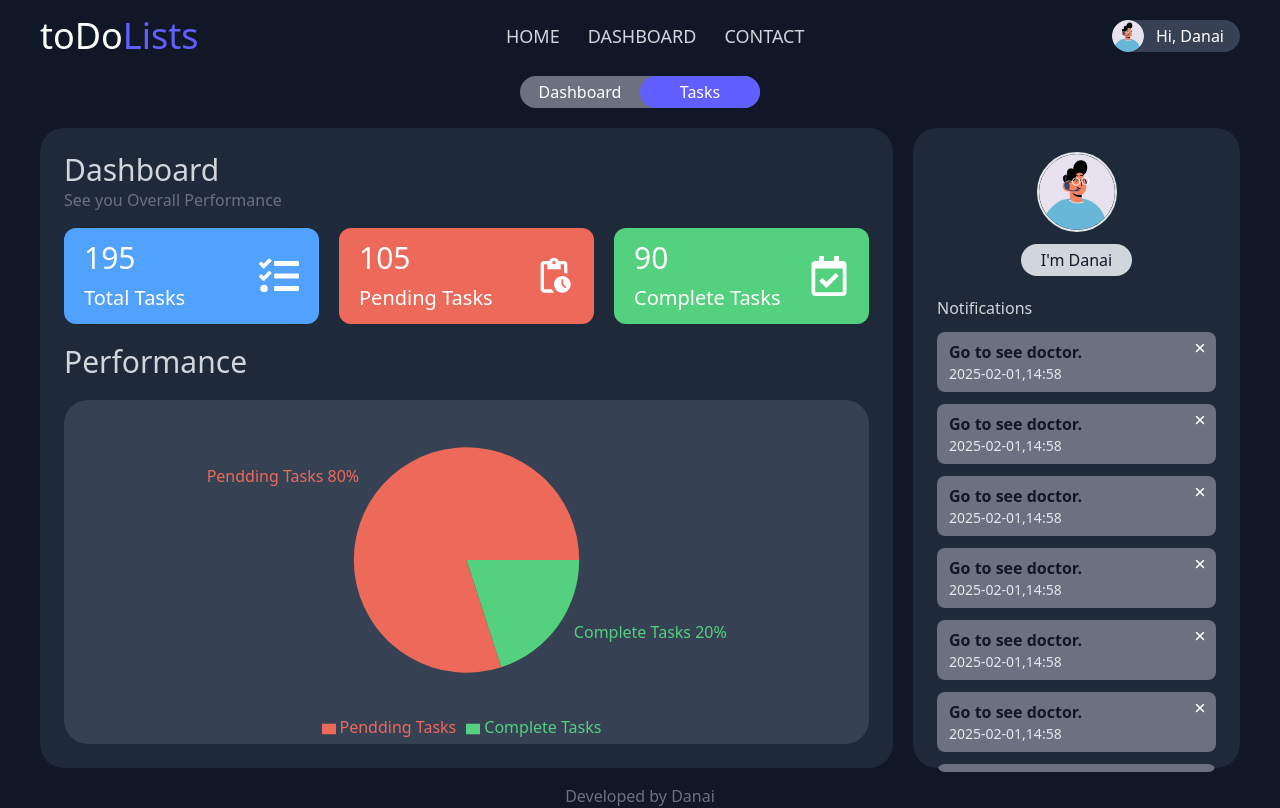
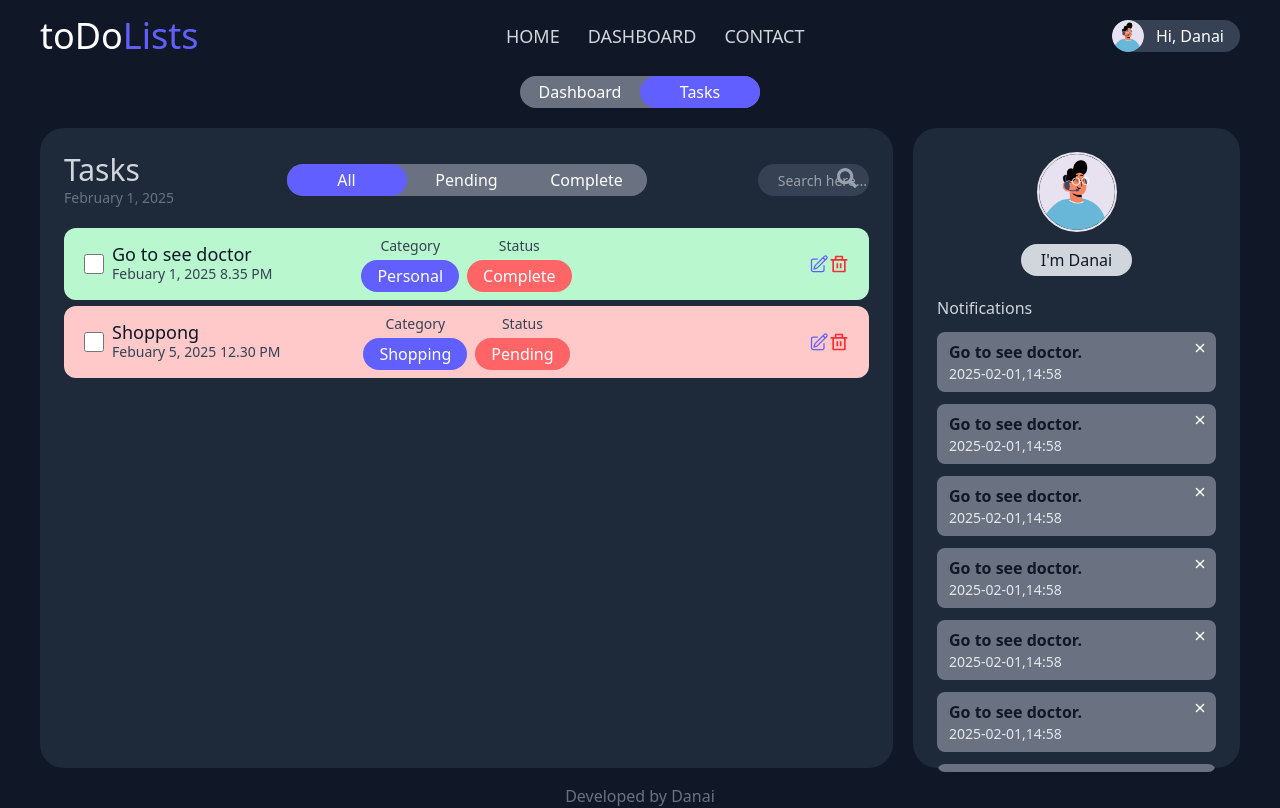
Before and after one commit to Danaiwee/project-todo-app, a React (Vite) app: page /dashboard in a window 1280 px wide. Both pictures are taken after a click on the element "Tasks". Built offline with nearby package versions, Linux system fonts and the light colour scheme.

Commit message:
Added task section

```diff
--- a/package.json
+++ b/package.json
@@ -25,6 +25,7 @@
     "@types/react": "^18.3.18",
     "@types/react-dom": "^18.3.5",
     "@vitejs/plugin-react": "^4.3.4",
+    "daisyui": "^4.12.23",
     "eslint": "^9.17.0",
     "eslint-plugin-react": "^7.37.2",
     "eslint-plugin-react-hooks": "^5.0.0",
--- /dev/null
+++ b/src/components/Task.jsx
@@ -0,0 +1,50 @@
+import { RiDeleteBinLine } from "react-icons/ri";
+import { HiOutlinePencilSquare } from "react-icons/hi2";
+
+const Task = ({content, date, time, category, status}) => {
+  return (
+<div className={ `px-5 py-2 rounded-xl flex items-center ${status === 'Pending' ? 'bg-red-200' : 'bg-green-200'}`}>
+      <div className="flex-3 lg:flex-1 flex items-center">
+        <input
+          type="checkbox"
+          id="activity"
+          className="w-4 h-4 sm:w-5 sm:h-5 border-none outline-none rounded-md focus:outline-none"
+        />
+        <label
+          htmlFor="activity"
+          className="ml-2 text-sm sm:text-lg text-gray-900 font-medium"
+        >
+          {content}
+          <p className="relative -top-1 text-[10px] sm:text-sm text-gray-700">
+            {date}
+            <span> {time}</span>
+          </p>
+        </label>
+      </div>
+
+      <div className="hidden flex-1 sm:flex items-center justify-center gap-2">
+        <div className="flex flex-col items-center gap-1">
+          <p className="text-gray-700 text-sm">Category</p>
+          <button className="bg-indigo-500 px-4 py-1 rounded-full">
+            {category}
+          </button>
+        </div>
+        <div className="hidden lg:flex flex-col items-center gap-1">
+          <p className="text-gray-700 text-sm">Status</p>
+          <button className="bg-red-400 px-4 py-1 rounded-full">{status}</button>
+        </div>
+      </div>
+
+      <div className='flex-1 flex items-center justify-end'>
+        <HiOutlinePencilSquare
+            className='size-4 sm:size-5 text-indigo-500 cursor-pointer'
+        />
+        <RiDeleteBinLine
+            className='size-4 sm:size-5 text-red-500 cursor-pointer'
+        />
+      </div>
+    </div>
+  );
+};
+
+export default Task;
--- /dev/null
+++ b/src/components/Tasks.jsx
@@ -0,0 +1,79 @@
+import { motion } from "framer-motion";
+import { FaSearch } from "react-icons/fa";
+import { useState } from "react";
+
+import { TASK_FILTER_LISTS } from "../constants/data.js";
+import { TASK_DATA } from "../constants/data.js";
+import Task from "./Task";
+
+const Tasks = () => {
+  const [filtered, setFiltered] = useState("All");
+  const [status, setStatus] = useState('Pending');
+  return (
+    <motion.div
+      className="w-full h-full p-6 flex flex-col"
+      initial={{ opacity: 0 }}
+      animate={{ opacity: 1 }}
+      transition={{ duration: 1.5 }}
+    >
+      <div className="flex items-center justify-between">
+        <div className="flex-1 flex flex-col">
+          <h1 className="text-xl sm:text-3xl text-gray-300 font-medium">Tasks</h1>
+          <p className="text-sm sm:text-md text-gray-500">February 1, 2025</p>
+        </div>
+
+        <div className="hidden flex-1 w-fit bg-gray-500 rounded-full lg:flex items-center justify-between">
+          {TASK_FILTER_LISTS.map((item, index) => (
+            <div
+              key={index}
+              className={`w-30 flex-1 flex justify-center rounded-full py-1 px-5 transition-all duration-300 cursor-pointer ${
+                filtered === item ? "bg-indigo-500" : ""
+              }`}
+              onClick={() => setFiltered(item)}
+            >
+              <p>{item}</p>
+            </div>
+          ))}
+        </div>
+
+        <div className="flex-1 relative flex justify-end w-full">
+          <input
+            className="w-full md:w-[50%] h-8 bg-gray-700 ouline-none border-none rounded-full focus:outline-none pl-5 overflow-hidden text-sm sm:text-md"
+            type="text"
+            placeholder="Search here..."
+          />
+          <FaSearch className="hidden sm:block size-5 absolute text-gray-400 top-1 right-3" />
+        </div>
+      </div>
+
+      <div className="lg:hidden w-full bg-gray-500 rounded-full flex items-center justify-between mt-5">
+        {TASK_FILTER_LISTS.map((item, index) => (
+          <div
+            key={index}
+            className={`w-20 text-sm flex-1 flex justify-center rounded-full py-1 px-5 transition-all duration-300 cursor-pointer ${
+              filtered === item ? "bg-indigo-500" : ""
+            }`}
+            onClick={() => setFiltered(item)}
+          >
+            <p>{item}</p>
+          </div>
+        ))}
+      </div>
+
+      <div className='w-full h-full overflow-y-auto scrollbar-hidden flex flex-col mt-5 gap-1.5'>
+        {TASK_DATA.map((item) => (
+          <Task
+            key={item.id}
+            content={item.content}
+            date={item.date}
+            time={item.time}
+            category={item.category}
+            status={item.status}
+          />
+        ))}
+      </div>
+    </motion.div>
+  );
+};
+
+export default Tasks;
--- a/src/constants/data.js
+++ b/src/constants/data.js
@@ -3,18 +3,48 @@ import { MdOutlinePendingActions } from "react-icons/md";
 import { FaRegCalendarCheck } from "react-icons/fa";
 
 export const HEADER_LISTS = [
-    {id: '1', title: 'HOME', link: '/'},
-    {id: '2', title: 'DASHBOARD', link: '/dashboard'},
-    {id: '3', title: 'CONTACT', link: '/contact'}
+  { id: "1", title: "HOME", link: "/" },
+  { id: "2", title: "DASHBOARD", link: "/dashboard" },
+  { id: "3", title: "CONTACT", link: "/contact" },
 ];
 
-export const DASHBOARD_TOPICS = ['Dashboard', 'Tasks'];
+export const DASHBOARD_TOPICS = ["Dashboard", "Tasks"];
 export const DASHBOARD_CARDS_DATA = [
-    {total: 195, title: "Total Tasks", icon: FaTasks, bg:'bg-blue-400' },
-    {total: 105, title: 'Pending Tasks', icon: MdOutlinePendingActions, bg: 'bg-[#ED6A5A]'},
-    {total: 90, title: 'Complete Tasks', icon: FaRegCalendarCheck, bg: 'bg-[#54D17E]'}
-]
+  { total: 195, title: "Total Tasks", icon: FaTasks, bg: "bg-blue-400" },
+  {
+    total: 105,
+    title: "Pending Tasks",
+    icon: MdOutlinePendingActions,
+    bg: "bg-[#ED6A5A]",
+  },
+  {
+    total: 90,
+    title: "Complete Tasks",
+    icon: FaRegCalendarCheck,
+    bg: "bg-[#54D17E]",
+  },
+];
 export const DASHBOARD_CHART_DATA = [
-    {name: 'Pendding Tasks', value: 40, color: "#ED6A5A"},
-    {name: 'Complete Tasks', value: 10, color: "#54D17E"}
-]
+  { name: "Pendding Tasks", value: 40, color: "#ED6A5A" },
+  { name: "Complete Tasks", value: 10, color: "#54D17E" },
+];
+
+export const TASK_FILTER_LISTS = ["All", "Pending", "Complete"];
+export const TASK_DATA = [
+  {
+    id: 1,
+    content: "Go to see doctor",
+    category: "Personal",
+    date: "Febuary 1, 2025",
+    time: "8.35 PM",
+    status: "Complete",
+  },
+  {
+    id: 2,
+    content: "Shoppong",
+    category: "Shopping",
+    date: "Febuary 5, 2025",
+    time: "12.30 PM",
+    status: "Pending",
+  },
+];
--- a/src/index.css
+++ b/src/index.css
@@ -1,4 +1,5 @@
 @import "tailwindcss";
+
 
 /* In your tailwind.css or styles.css */
 @layer utilities {
--- a/src/pages/DashBoard.jsx
+++ b/src/pages/DashBoard.jsx
@@ -4,6 +4,7 @@ import { motion } from "framer-motion";
 import { DASHBOARD_TOPICS } from "../constants/data.js";
 import Data from "../components/Data.jsx";
 import Notification from "../components/Notification.jsx";
+import Tasks from "../components/Tasks.jsx";
 
 const DashBoard = () => {
   const [page, setPage] = useState("Dashboard");
@@ -31,7 +32,9 @@ const DashBoard = () => {
         transition={{ delay: 0.5, duration: 0.5 }}
       >
         <div className="w-full h-[80vh] bg-gray-800 backdrop-blur-md bg-opacity-50 rounded-3xl">
-          <Data />
+          {page === 'Dashboard' && <Data /> }
+          {page === 'Tasks' && <Tasks />}
+
         </div>
 
         <div className="hidden xl:block w-[460px] h-[80vh] bg-gray-800 backdrop-blur-md bg-opacity-50 rounded-3xl">
```
Also changed, not shown: 1 other file (tests, documents, lock files or other folders).
